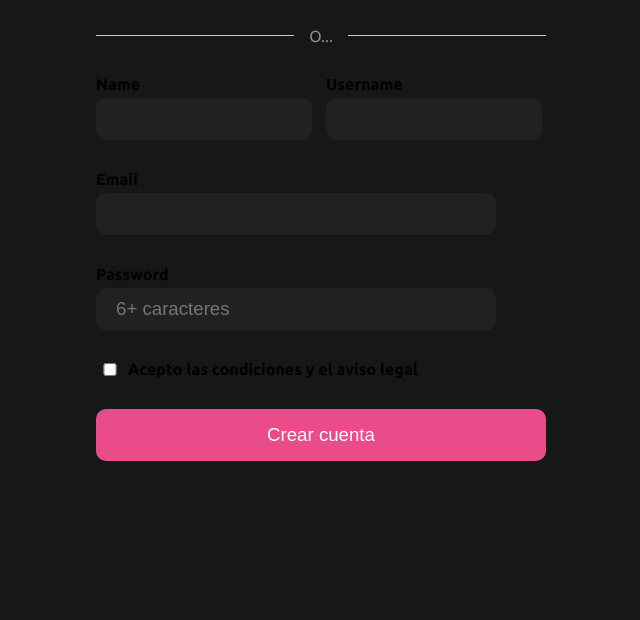
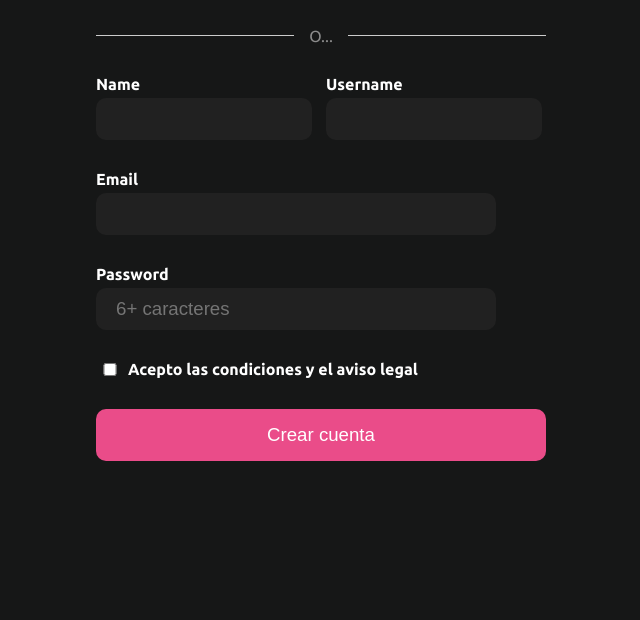
Before and after one commit to Malibu54/HTML-CSS, a plain HTML site: page estilos-formularios/html/login.html in a window 1280 px wide. Shown: the part 180-800 px from the top of the page, without its empty margins (319-959 px from the left). Drawn offline with Linux system fonts and the light colour scheme.

Commit message:
//Ejercicio
se agrega color blanco al texto

```diff
--- a/estilos-formularios/css/login.css
+++ b/estilos-formularios/css/login.css
@@ -4,6 +4,7 @@
 html {
   background-color: #161717;
   font-family: "Ubuntu", sans-serif;
+  color: white;
 }
 
 .container {
```
Also changed, not shown: estilos-formularios/html/login.html (+0 -14 lines).
